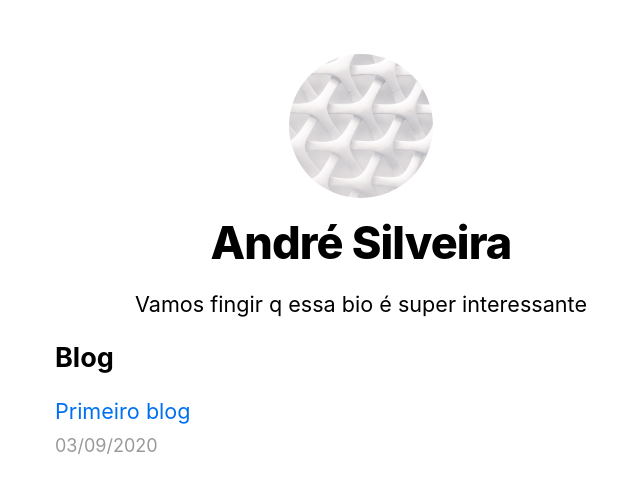
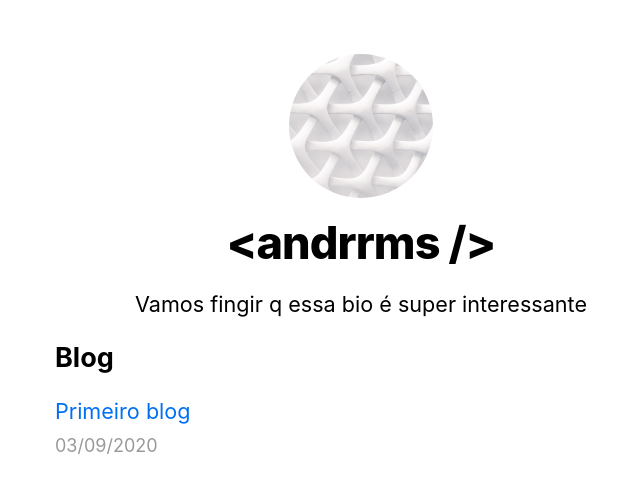
Before and after one commit to AndreoliBR/nextjs-blog, a Next.js app: page / in a window 1280 px wide. Shown: the top 492 px of the page, without its empty margins (279-919 px from the left). Built offline with nearby package versions, Linux system fonts and the light colour scheme.

Commit message:
minor changes

```diff
--- a/components/layout.js
+++ b/components/layout.js
@@ -3,7 +3,7 @@ import styles from './layout.module.css'
 import utilStyles from '../styles/utils.module.css'
 import Link from 'next/link'
 
-const name = 'André Silveira'
+const name = '<andrrms />'
 export const siteTitle = 'Next.js Sample Website'
 
 export default function Layout({ children, home }) {
@@ -17,9 +17,7 @@ export default function Layout({ children, home }) {
         />
         <meta
           property="og:image"
-          content={`https://og-image.now.sh/${encodeURI(
-            siteTitle
-          )}.png?theme=light&md=0&fontSize=75px&images=https%3A%2F%2Fassets.vercel.com%2Fimage%2Fupload%2Ffront%2Fassets%2Fdesign%2Fnextjs-black-logo.svg`}
+          content={'/og-img.jpg'}
         />
         <meta name="og:title" content={siteTitle} />
         <meta name="twitter:card" content="summary_large_image" />
--- a/pages/index.js
+++ b/pages/index.js
@@ -13,7 +13,6 @@ export async function getStaticProps() {
     }
   }
 }
-
 
 export default function Home({ allPostsData }) {
 
```
Also changed, not shown: public/images/og-img.jpg (added).
